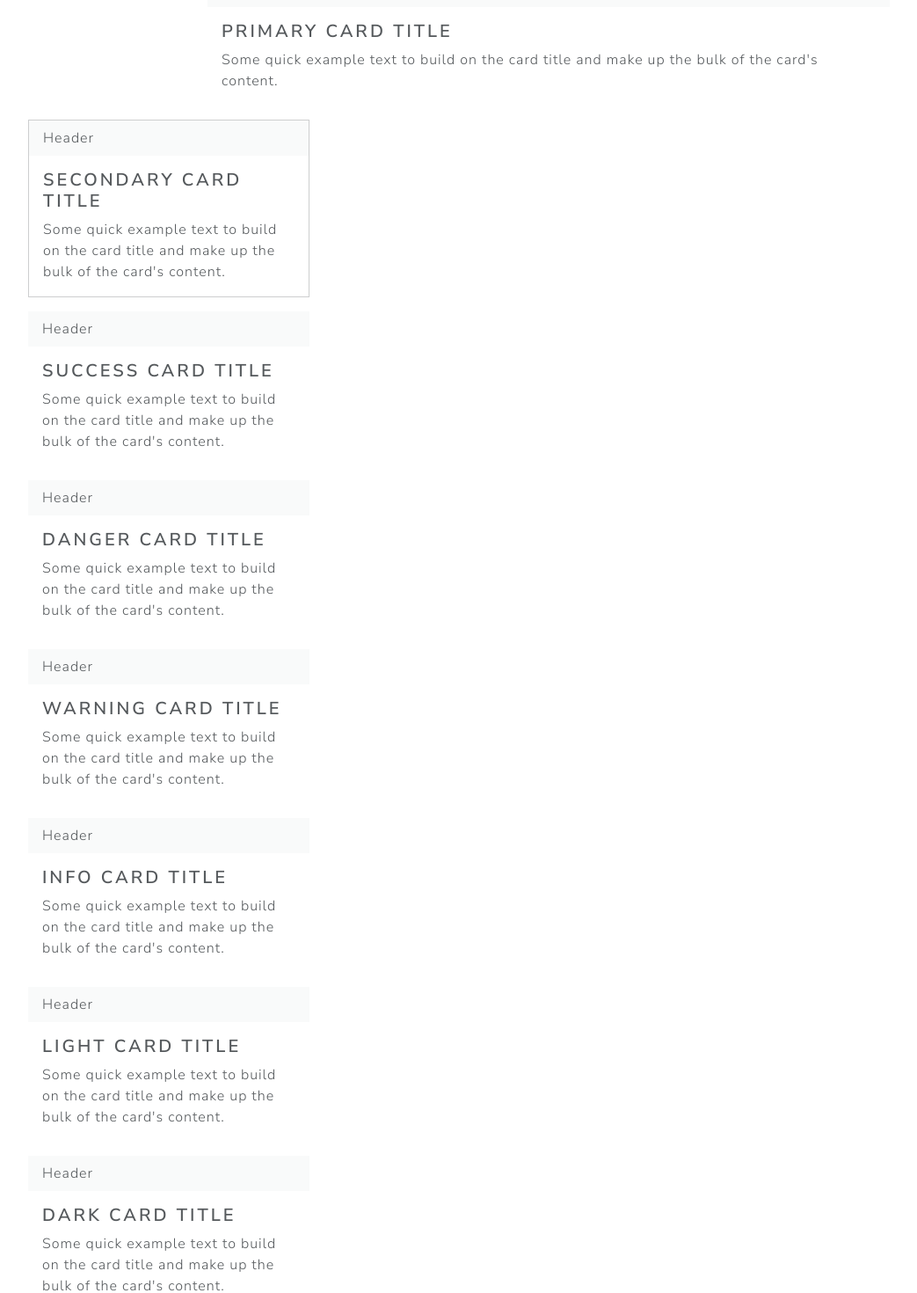
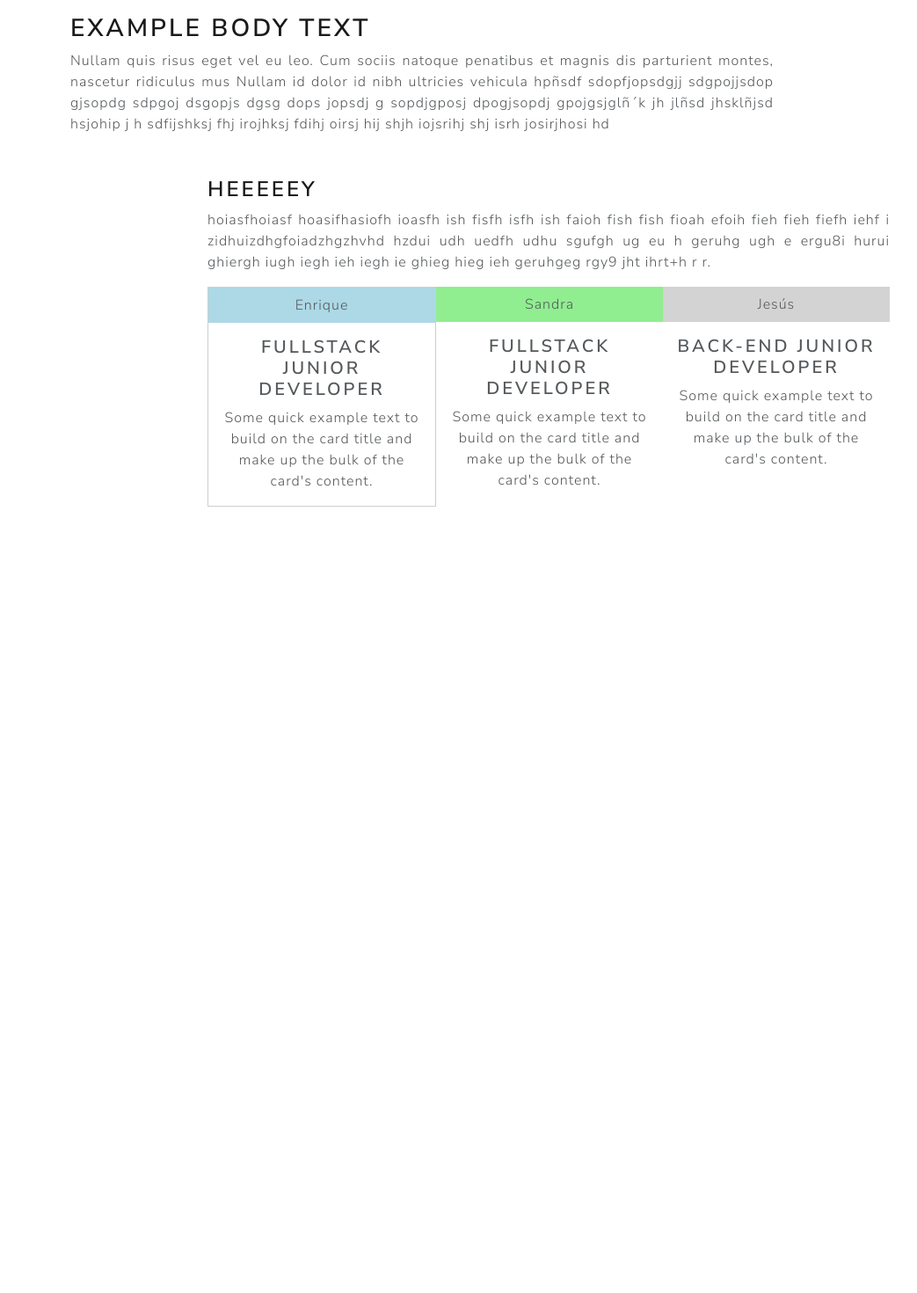
Before and after one commit to srequenafiliu/AutoDB-front, an Angular app: page /about-us in a window 1280 px wide. Shown: the part 140-1610 px from the top of the page at 88% size, without its empty margins (16-1059 px from the left). After the commit the page ends 800 px from the top, so only its background shows below. Built offline with nearby package versions, Linux system fonts and the light colour scheme.

Commit message:
pruebas de bootstrap

```diff
--- a/src/app/about-us/about-us.component.html
+++ b/src/app/about-us/about-us.component.html
@@ -1,56 +1,47 @@
-<div class="row justify-content-md-center"><div class="card border-primary mb-3" style="max-width: 50rem;">
-    <div class="card-header">Header</div>
-    <div class="card-body">
-      <h4 class="card-title">Primary card title</h4>
-      <p class="card-text">Some quick example text to build on the card title and make up the bulk of the card's content.</p>
-    </div>
+<figure class="text-justify m-5">
+<div style="max-width: 50rem;">
+  <h2>Example body text</h2>
+  <p align="justify">Nullam quis risus eget vel eu leo. Cum sociis natoque penatibus et magnis dis parturient montes, nascetur ridiculus mus Nullam id dolor id nibh ultricies vehicula
+    hpñsdf sdopfjopsdgjj sdgpojjsdop
+    gjsopdg sdpgoj dsgopjs dgsg dops jopsdj g sopdjgposj dpogjsopdj gpojgsjglñ´k jh jlñsd jhsklñjsd hsjohip j h sdfijshksj fhj irojhksj fdihj oirsj hij shjh iojsrihj shj isrh josirjhosi  hd</p>
+
 </div>
-  </div>
-  <div class="card border-secondary mb-3" style="max-width: 20rem;">
-    <div class="card-header">Header</div>
-    <div class="card-body">
-      <h4 class="card-title">Secondary card title</h4>
-      <p class="card-text">Some quick example text to build on the card title and make up the bulk of the card's content.</p>
+
+</figure>
+
+
+<div class="container text-center">
+  <div class="row justify-content-md-center">
+    <div class="col col-fluid"  style="max-width: 50rem;">
+      <h3 class="text-start">heeeeey</h3>
+      <p align="justify">hoiasfhoiasf hoasifhasiofh ioasfh ish fisfh isfh ish faioh fish fish fioah efoih fieh fieh fiefh iehf i
+        zidhuizdhgfoiadzhgzhvhd hzdui udh uedfh udhu sgufgh ug eu h geruhg ugh
+        e ergu8i hurui ghiergh iugh iegh ieh iegh ie ghieg hieg ieh geruhgeg rgy9 jht ihrt+h r r.
+      </p>
+
+      <div class="card-group">
+        <div class="card border-secondary mb-3" style="max-width: 20rem;">
+          <div class="card-header" style="background-color: lightblue;">Enrique</div>
+          <div class="card-body">
+            <h4 class="card-title">Fullstack Junior Developer</h4>
+            <p class="card-text">Some quick example text to build on the card title and make up the bulk of the card's content.</p>
+          </div>
+        </div>
+        <div class="card bg-secondary mb-3" style="max-width: 20rem;">
+          <div class="card-header" style="background-color: lightgreen;">Sandra</div>
+          <div class="card-body">
+            <h4 class="card-title">Fullstack Junior Developer</h4>
+            <p class="card-text">Some quick example text to build on the card title and make up the bulk of the card's content.</p>
+          </div>
+        </div>
+        <div class="card bg-secondary mb-3" style="max-width: 20rem;">
+          <div class="card-header" style="background-color: lightgray;">Jesús</div>
+          <div class="card-body">
+            <h4 class="card-title">Back-end Junior Developer</h4>
+            <p class="card-text">Some quick example text to build on the card title and make up the bulk of the card's content.</p>
+          </div>
+        </div>
+      </div>
     </div>
   </div>
-  <div class="card border-success mb-3" style="max-width: 20rem;">
-    <div class="card-header">Header</div>
-    <div class="card-body">
-      <h4 class="card-title">Success card title</h4>
-      <p class="card-text">Some quick example text to build on the card title and make up the bulk of the card's content.</p>
-    </div>
-  </div>
-  <div class="card border-danger mb-3" style="max-width: 20rem;">
-    <div class="card-header">Header</div>
-    <div class="card-body">
-      <h4 class="card-title">Danger card title</h4>
-      <p class="card-text">Some quick example text to build on the card title and make up the bulk of the card's content.</p>
-    </div>
-  </div>
-  <div class="card border-warning mb-3" style="max-width: 20rem;">
-    <div class="card-header">Header</div>
-    <div class="card-body">
-      <h4 class="card-title">Warning card title</h4>
-      <p class="card-text">Some quick example text to build on the card title and make up the bulk of the card's content.</p>
-    </div>
-  </div>
-  <div class="card border-info mb-3" style="max-width: 20rem;">
-    <div class="card-header">Header</div>
-    <div class="card-body">
-      <h4 class="card-title">Info card title</h4>
-      <p class="card-text">Some quick example text to build on the card title and make up the bulk of the card's content.</p>
-    </div>
-  </div>
-  <div class="card border-light mb-3" style="max-width: 20rem;">
-    <div class="card-header">Header</div>
-    <div class="card-body">
-      <h4 class="card-title">Light card title</h4>
-      <p class="card-text">Some quick example text to build on the card title and make up the bulk of the card's content.</p>
-    </div>
-  </div>
-  <div class="card border-dark mb-3" style="max-width: 20rem;">
-    <div class="card-header">Header</div>
-    <div class="card-body">
-      <h4 class="card-title">Dark card title</h4>
-      <p class="card-text">Some quick example text to build on the card title and make up the bulk of the card's content.</p>
-    </div>
+</div>
--- a/src/app/in-progress/in-progress.component.html
+++ b/src/app/in-progress/in-progress.component.html
@@ -1 +1,38 @@
-<p>in-progress works!</p>
+<div class="accordion" id="accordionExample">
+  <div class="accordion-item">
+    <h2 class="accordion-header" id="headingOne">
+      <button class="accordion-button" type="button" data-bs-toggle="collapse" data-bs-target="#collapseOne" aria-expanded="true" aria-controls="collapseOne">
+        Accordion Item #1
+      </button>
+    </h2>
+    <div id="collapseOne" class="accordion-collapse collapse show" aria-labelledby="headingOne" data-bs-parent="#accordionExample">
+      <div class="accordion-body">
+        <strong>This is the first item's accordion body.</strong> It is shown by default, until the collapse plugin adds the appropriate classes that we use to style each element. These classes control the overall appearance, as well as the showing and hiding via CSS transitions. You can modify any of this with custom CSS or overriding our default variables. It's also worth noting that just about any HTML can go within the <code>.accordion-body</code>, though the transition does limit overflow.
+      </div>
+    </div>
+  </div>
+  <div class="accordion-item">
+    <h2 class="accordion-header" id="headingTwo">
+      <button class="accordion-button collapsed" type="button" data-bs-toggle="collapse" data-bs-target="#collapseTwo" aria-expanded="false" aria-controls="collapseTwo">
+        Accordion Item #2
+      </button>
+    </h2>
+    <div id="collapseTwo" class="accordion-collapse collapse" aria-labelledby="headingTwo" data-bs-parent="#accordionExample">
+      <div class="accordion-body">
+        <strong>This is the second item's accordion body.</strong> It is hidden by default, until the collapse plugin adds the appropriate classes that we use to style each element. These classes control the overall appearance, as well as the showing and hiding via CSS transitions. You can modify any of this with custom CSS or overriding our default variables. It's also worth noting that just about any HTML can go within the <code>.accordion-body</code>, though the transition does limit overflow.
+      </div>
+    </div>
+  </div>
+  <div class="accordion-item">
+    <h2 class="accordion-header" id="headingThree">
+      <button class="accordion-button collapsed" type="button" data-bs-toggle="collapse" data-bs-target="#collapseThree" aria-expanded="false" aria-controls="collapseThree">
+        Accordion Item #3
+      </button>
+    </h2>
+    <div id="collapseThree" class="accordion-collapse collapse" aria-labelledby="headingThree" data-bs-parent="#accordionExample">
+      <div class="accordion-body">
+        <strong>This is the third item's accordion body.</strong> It is hidden by default, until the collapse plugin adds the appropriate classes that we use to style each element. These classes control the overall appearance, as well as the showing and hiding via CSS transitions. You can modify any of this with custom CSS or overriding our default variables. It's also worth noting that just about any HTML can go within the <code>.accordion-body</code>, though the transition does limit overflow.
+      </div>
+    </div>
+  </div>
+</div>
```
